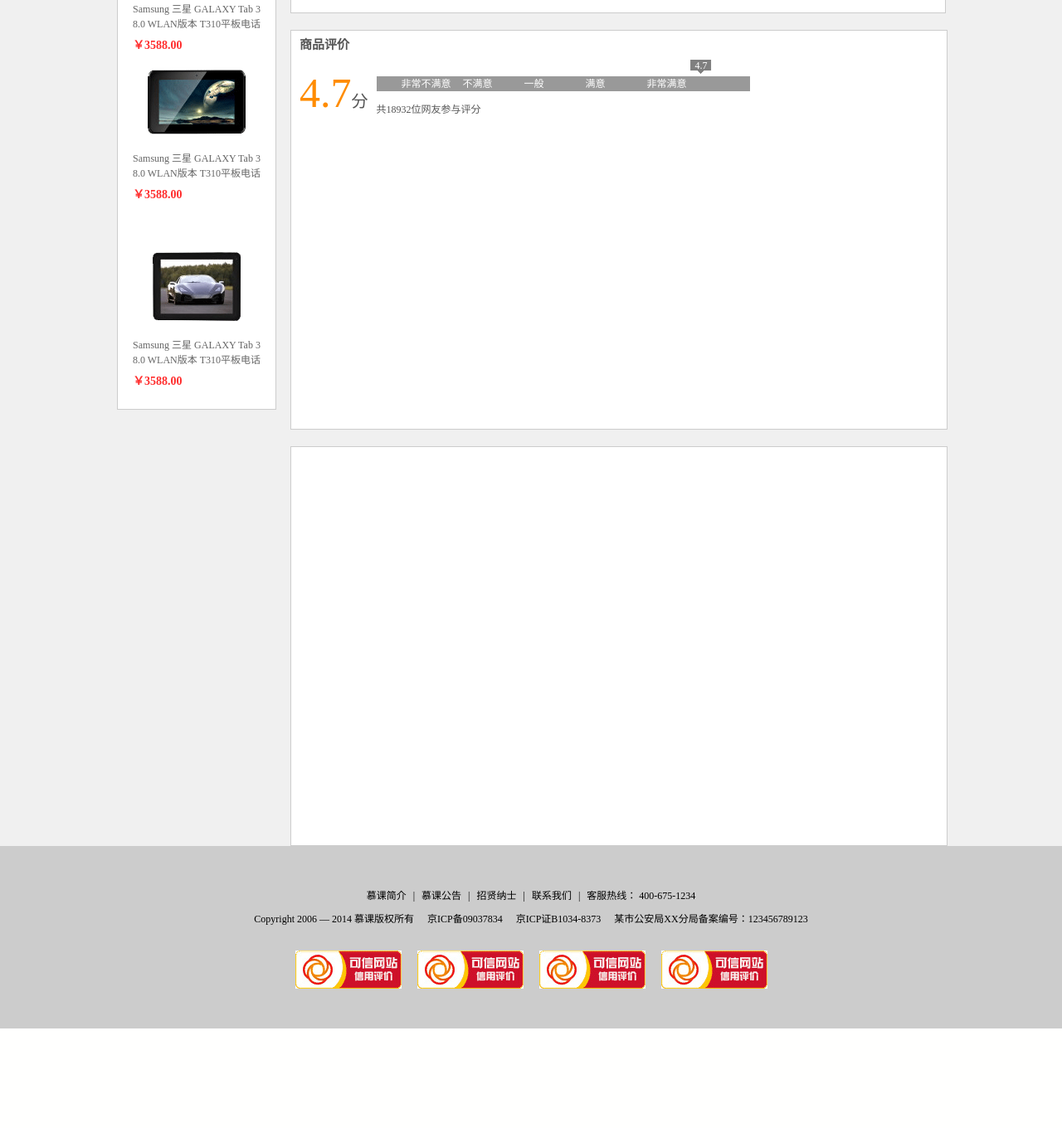
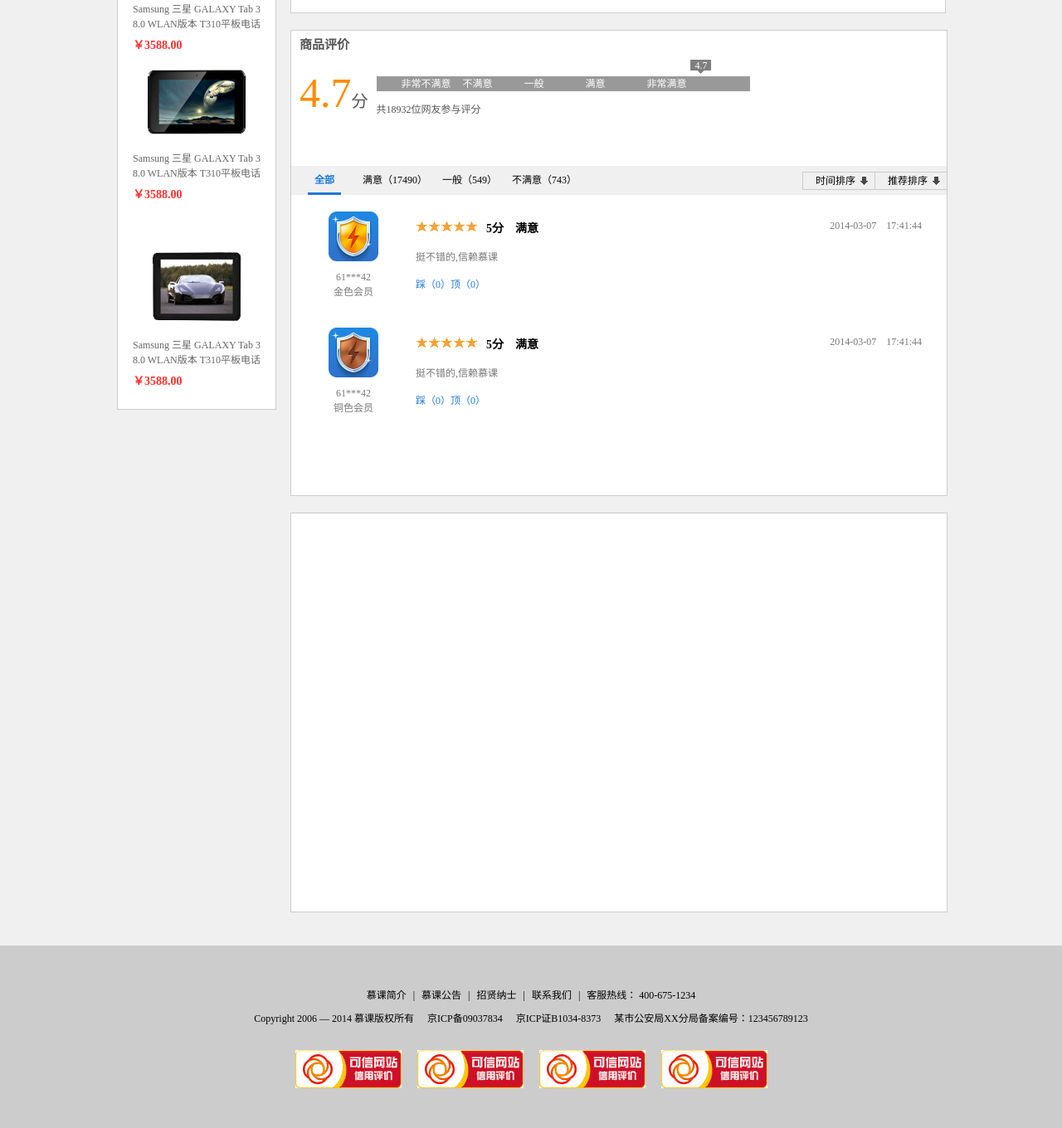
Before and after one commit to turboTy/new, a PHP site: page /introduction.html in a window 1280 px wide. Shown: the part 1959-3319 px from the top of the page at 83% size. Before the commit the page ends 3199 px from the top, so only its background shows below. Run offline with PHP 8.4, Linux system fonts and the light colour scheme.

Commit message:
update-introduction.html/vip
二〇一七年二月十一日 17:43:52

```diff
--- a/introduction.html
+++ b/introduction.html
@@ -196,7 +196,44 @@
 						</ul>
 					</div>
 				</div>
-				<p>共18932位网友参与评分</p>
+				<p class="total">共18932位网友参与评分</p>
+				<div class="all">
+					<dl>
+						<dt>全部</dt>
+						<dd>满意（17490）</dd>
+						<dd>一般（549）</dd>
+						<dd>不满意（743）</dd>
+					</dl>
+					<div class="rank">
+						<a href="#">时间排序</a><a href="#">推荐排序</a>
+					</div>
+				</div>
+				<div class="vip">
+					<div class="vip_left fl">
+						<a href="#"><img src="./images/introduction/lightning.gif" alt="vip"></a><br>
+						<span><a href="#">61***42</a><br><a href="#">金色会员</a></span>
+					</div>
+					<div class="vip_right fl">
+						<a href="#" class="star"></a><a href="#" class="star"></a><a href="#" class="star"></a><a href="#" class="star"></a><a href="#" class="star"></a><p>5分　满意</p><em>2014-03-07　17:41:44</em><br>
+						<span>挺不错的,信赖慕课</span>
+						<div>
+							<a href="#">踩（0）</a><a href="#">顶（0）</a>
+						</div>
+					</div>
+				</div>
+				<div class="vip">
+					<div class="vip_left fl">
+						<a href="#"><img src="./images/introduction/lightning2.gif" alt="vip"></a><br>
+						<span><a href="#">61***42</a><br><a href="#">铜色会员</a></span>
+					</div>
+					<div class="vip_right fl">
+						<a href="#" class="star"></a><a href="#" class="star"></a><a href="#" class="star"></a><a href="#" class="star"></a><a href="#" class="star"></a><p>5分　满意</p><em>2014-03-07　17:41:44</em><br>
+						<span>挺不错的,信赖慕课</span>
+						<div>
+							<a href="#">踩（0）</a><a href="#">顶（0）</a>
+						</div>
+					</div>
+				</div>
 			</div>
 			<div class="consultation">
 
--- a/style/main.css
+++ b/style/main.css
@@ -361,8 +361,7 @@ font: normal bold 16px/35px "Microsoft YAHEI";  margin-bottom: 15px;}
 padding-left: 5px;  margin-bottom: 15px;}
 .description .first p {font-size: 14px; color: #666; line-height: 1.8em;}
 /*.commentary部分*/
-.commentary,
-.consultation {width: 100%; height: 480px; border: 1px solid #ccc; margin-top: 20px; background-color: #fff;}
+.commentary{width: 100%; height: 560px; border: 1px solid #ccc; margin-top: 20px; background-color: #fff;}
 .commentary h4 {font: normal bold 15px/35px "Microsoft YAHEI"; color: #555; text-indent: 10px;}
 .score {height: 40px;}
 .score_num span {font-size: 50px; font: normal 50px/80px "Microsoft YAHEI"; margin-left: 10px; color: #ff8c00;}
@@ -373,4 +372,29 @@ display: inline-block; color: #fff; text-align: center; position: absolute; left
 .speed_text {padding-left: 30px;display: inline-block; width: 420px; height: 18px; background-color: #999;
 position: relative; margin-top: 20px;}
 .speed_text li {display: inline-block; float: left; color: #fff; width: 74px; line-height: 18px;}
-.commentary p {color: #555; display: inline-block; margin-top: 10px;}
+.commentary .total {color: #555; display: inline-block; margin-top: 10px;}
+.commentary .all {margin-top: 60px; width: 100%; height: 35px; background-color: #f0f0f0; line-height: 35px;}
+.commentary .all .rank {float: right; height: 35px; line-height: 35px;}
+.commentary .all dt,
+.commentary .all dd {display: inline-block; float: left; width: 90px; text-align: center;}
+.commentary .all a {display: inline-block; width: 78px; height: 20px; border: 1px solid #ccc; line-height: 20px;
+text-align: center; color: #000; margin-top: 7px; border-right: none; background: url(../images/introduction/paixu.gif)
+90% center no-repeat; padding-right: 8px;}
+.commentary .all dt {color: #1D7AD9; font-weight: bold; border-bottom: 3px solid #1D7AD9; width: 40px;
+margin: 0 20px; height: 32px;}
+.commentary .vip {width: 100%; height: 120px; padding-top: 20px; color: #777;}
+.commentary .vip_left {text-align: center; width: 150px; }
+.vip_left img {margin-bottom: 10px;}
+.vip_left span {height: 18px; line-height: 18px;}
+.vip_left a {color: #777;}
+.vip_right {width: 610px;}
+.vip_right em {float: right; font: normal 12px/1.5em "Microsoft YAHEI"; margin-top: 8px;}
+.vip_right p {color: #000; font: bold 14px/1.2em "宋体"; margin-bottom: 15px; margin-left: 10px;
+display: inline-block;}
+.vip_right span {display: inline-block; margin-bottom: 15px;}
+.vip_right div a {color: #1d7ad9;}
+.vip_right .star {display: inline-block; background: url(../images/introduction/star.gif) 50% center no-repeat;
+width: 15px; height: 15px; margin-top: 10px;}
+/*consultation部分*/
+.consultation {width: 100%; height: 480px; border: 1px solid #ccc; margin-top: 20px; background-color: #fff;
+margin-bottom: 40px;}
```
Also changed, not shown: images/introduction/new.gif.
